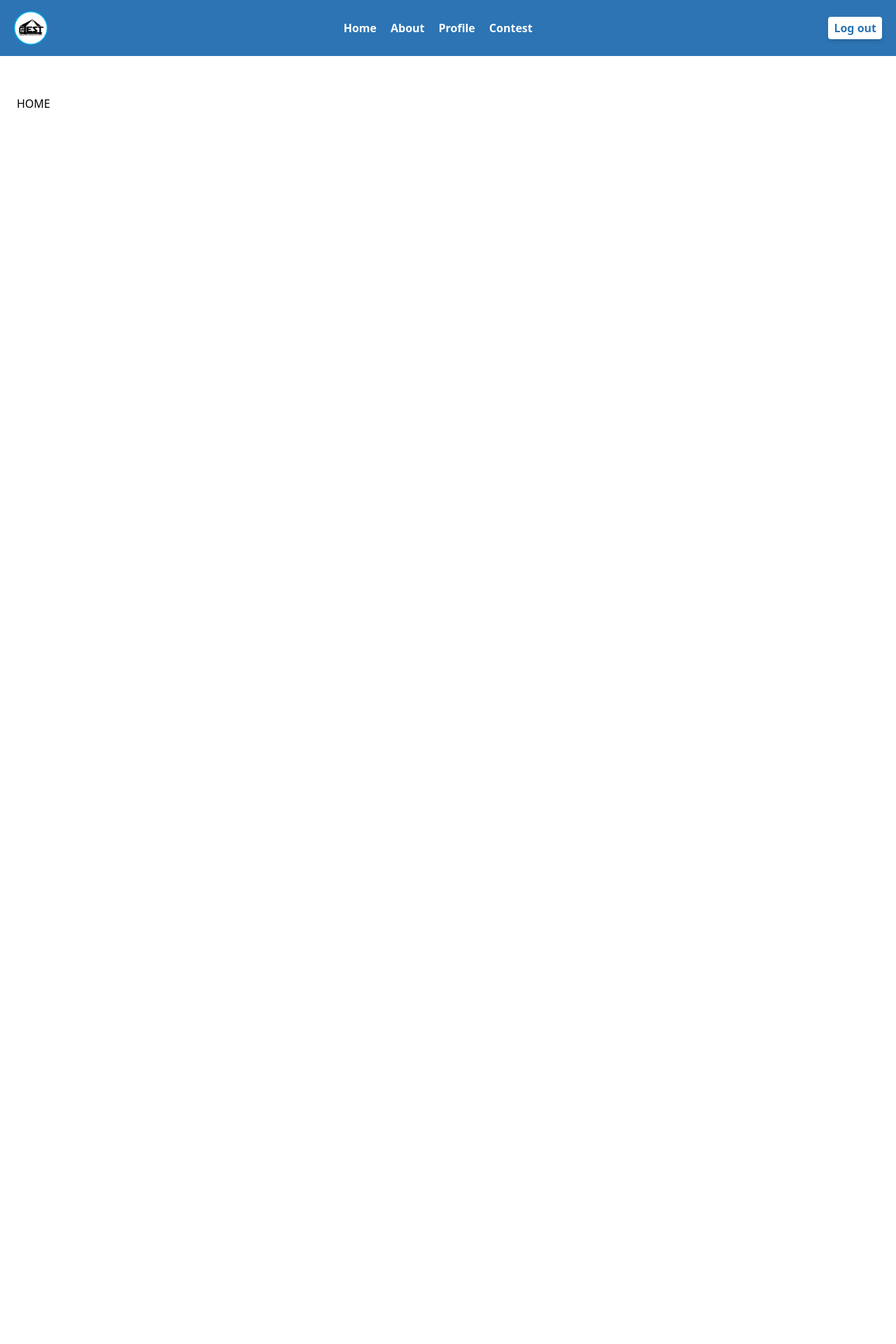
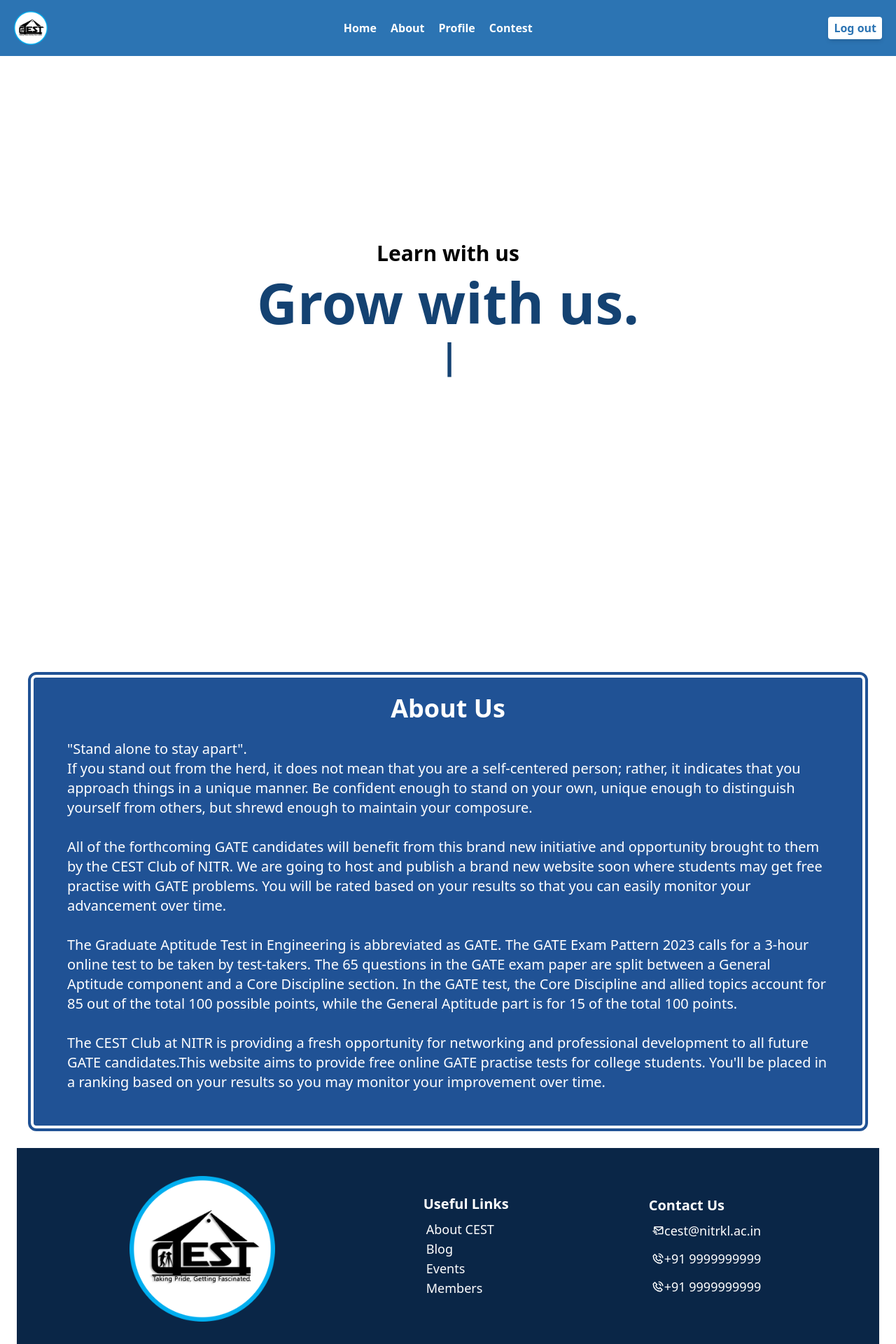
Before and after one commit to cest-nitr/gateportal__, a React (Create React App) app: page / in a window 1280 px wide. Shown: the top 1920 px of the page at 70% size. Before the commit the page ends 800 px from the top, so only its background shows below. Built offline with nearby package versions, Linux system fonts and the light colour scheme.

Commit message:
home was added
Signed-off-by: Sakalabhaktula Hanisha <87903473+Sakalabhaktula-Hanisha@users.noreply.github.com>

```diff
--- a/src/components/Home.js
+++ b/src/components/Home.js
@@ -1,10 +1,14 @@
 import React from 'react'
-
+import Banner from './Banner'
+import About from './About'
+import Footer from './Footer'
 const Home = () => {
   return (
-    <div>
-      HOME
-    </div>
+    <>
+    <Banner />
+    <About />
+    <Footer />
+    </>
   )
 }
 
```
